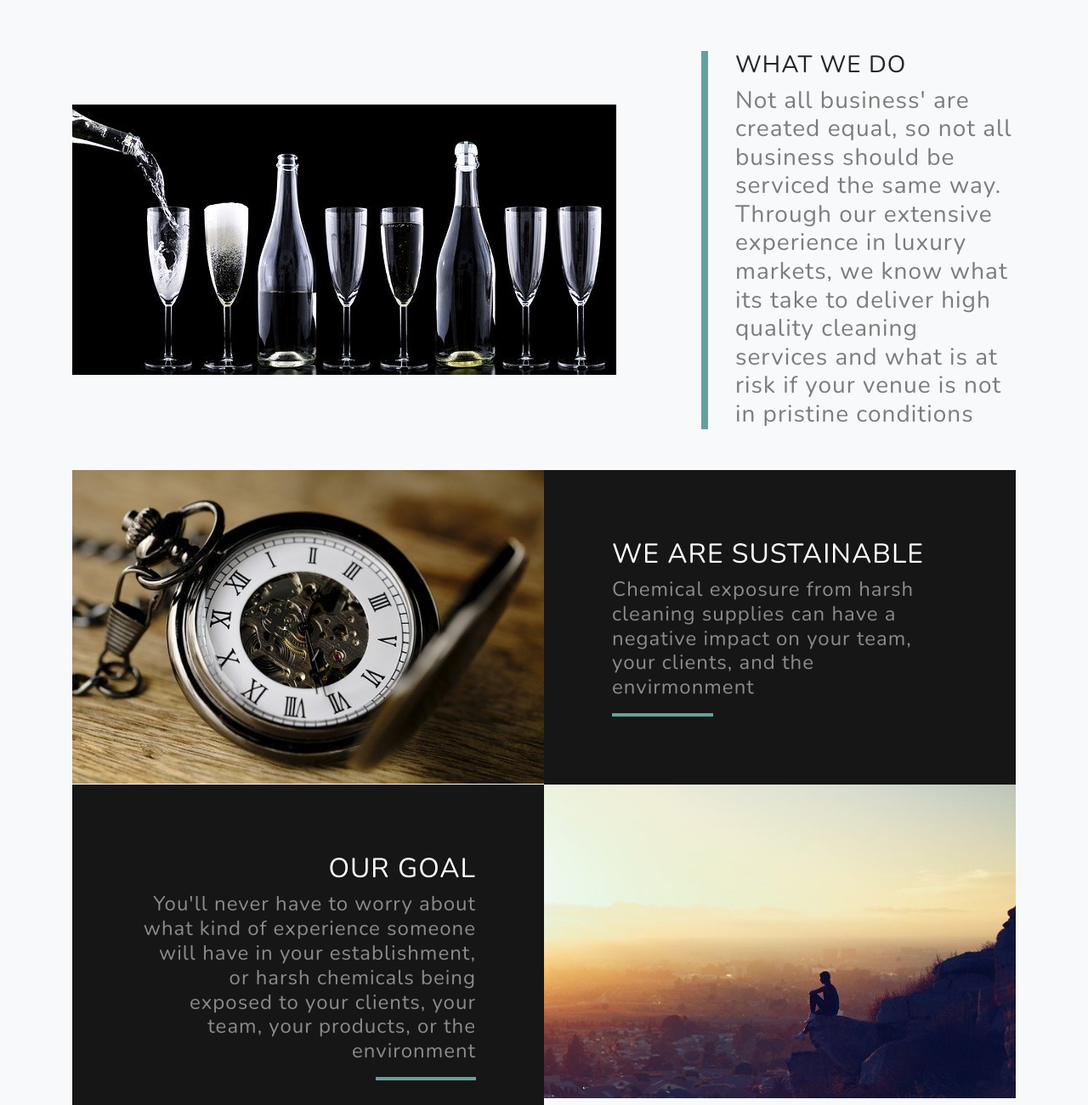
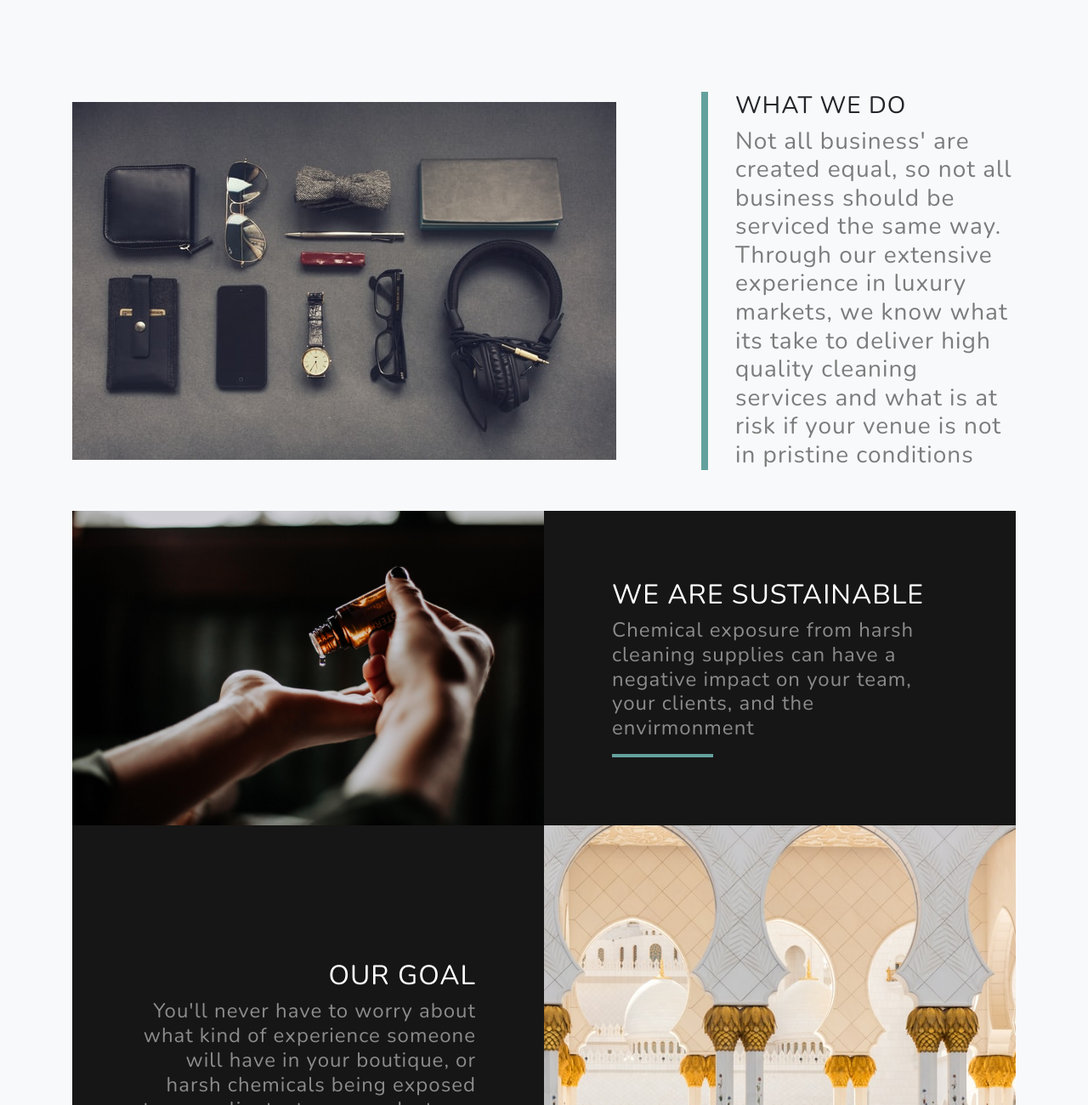
Before and after one commit to shawnpmarcotte/sustainable-cleaning-, a Gatsby site: page / in a window 1280 px wide. Shown: the part 1500-2800 px from the top of the page at 85% size. Built offline with nearby package versions, Linux system fonts and the light colour scheme; Gatsby itself is replaced by a stand-in of ours.

Commit message:
pic update

```diff
--- a/src/assets/sass/_about.scss
+++ b/src/assets/sass/_about.scss
@@ -1,5 +1,7 @@
 .about-section {
   padding-top: 10rem;
+  padding-bottom: 3rem;
+
   background: linear-gradient(to bottom, $black 0%,#{fade-out($black, .1)} 75%,#{fade-out($black, .2)} 100%);
   p {
     margin-bottom: 5rem;
--- a/src/assets/sass/_masthead.scss
+++ b/src/assets/sass/_masthead.scss
@@ -10,14 +10,14 @@
       #{fade-out($black, 0.3)} 75%,
       $black 100%
     ),
-    url('../images/bgwaterdrop.jpg');
+    url('../images/store.jpg');
   background-position: center;
   background-repeat: no-repeat;
   background-attachment: scroll;
   background-size: cover;
   h1 {
     font-family: 'Varela Round';
-    font-size: 2.5rem;
+    font-size: 2rem;
     line-height: 2.5rem;
     letter-spacing: 0.8rem;
     background: -webkit-linear-gradient(
--- a/src/pages/index.js
+++ b/src/pages/index.js
@@ -9,11 +9,10 @@ import SocialLinks from '../components/SocialLinks';
 import Subscribe from '../components/Subscribe';
 import Header from '../components/Header';
 
-import fancyone from '../assets/images/fancyone.jpg';
 import arrow from '../assets/images/arrow.png';
-import clock from '../assets/images/clock.jpg';
-import demoImage2 from '../assets/images/demo-image-02.jpg';
-import dude from '../assets/images/dude.jpg';
+import cleaning from '../assets/images/cleaning.jpg';
+import columns from '../assets/images/columns.jpg';
+import stuff from '../assets/images/stuff.jpg';
 
 const IndexPage = () => (
   <Layout>
@@ -53,7 +52,7 @@ const IndexPage = () => (
             </h3>
           </div>
         </div>
-        {/* <img src={fancyone} className="img-fluid" alt="" /> */}
+        {/* <img src={car} className="img-fluid" alt="" /> */}
       </div>
     </section>
 
@@ -61,7 +60,7 @@ const IndexPage = () => (
       <div className="container">
         <div className="row align-items-center no-gutters mb-4 mb-lg-5">
           <div className="col-xl-8 col-lg-7">
-            <img className="img-fluid mb-3 mb-lg-0" src={fancyone} alt="" />
+            <img className="img-fluid mb-3 mb-lg-0" src={stuff} alt="" />
           </div>
           <div className="col-xl-4 col-lg-5">
             <div className="featured-text text-center text-lg-left">
@@ -79,7 +78,7 @@ const IndexPage = () => (
 
         <div className="row justify-content-center no-gutters mb-5 mb-lg-0">
           <div className="col-lg-6">
-            <img className="img-fluid" src={clock} alt="" />
+            <img className="img-fluid" src={cleaning} alt="" />
           </div>
           <div className="col-lg-6">
             <div className="bg-black text-center h-100 project">
@@ -100,7 +99,7 @@ const IndexPage = () => (
 
         <div className="row justify-content-center no-gutters">
           <div className="col-lg-6">
-            <img className="img-fluid" src={dude} alt="" />
+            <img className="img-fluid" src={columns} alt="" />
           </div>
           <div className="col-lg-6 order-lg-first">
             <div className="bg-black text-center h-100 project">
@@ -109,9 +108,9 @@ const IndexPage = () => (
                   <h2 className="text-white">OUR GOAL</h2>
                   <h4 className="mb-0 text-white-50">
                     You'll never have to worry about what kind of experience
-                    someone will have in your establishment, or harsh chemicals
-                    being exposed to your clients, your team, your products, or
-                    the environment
+                    someone will have in your boutique, or harsh chemicals
+                    being exposed to your clients, team, products, or
+                    environment
                   </h4>
                   <hr className="d-none d-lg-block mb-0 mr-0" />
                 </div>
```
Also changed, not shown: src/assets/images/beach.jpg (added), src/assets/images/cleaning.jpg (added), src/assets/images/clock.jpg (deleted), src/assets/images/columns.jpg (added), src/assets/images/dude.jpg (deleted), src/assets/images/fancyone.jpg (deleted), src/assets/images/ipad.png (deleted), src/assets/images/store.jpg (added), src/assets/images/stuff.jpg (added).
